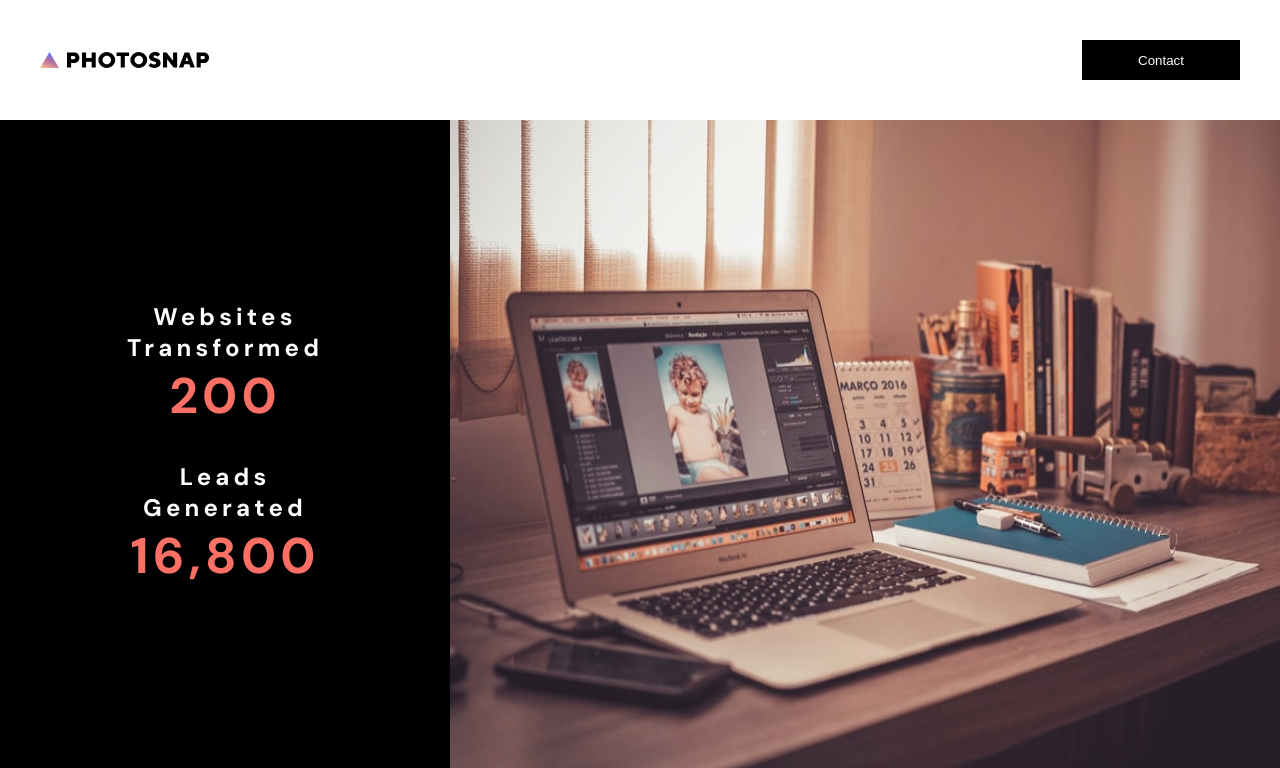
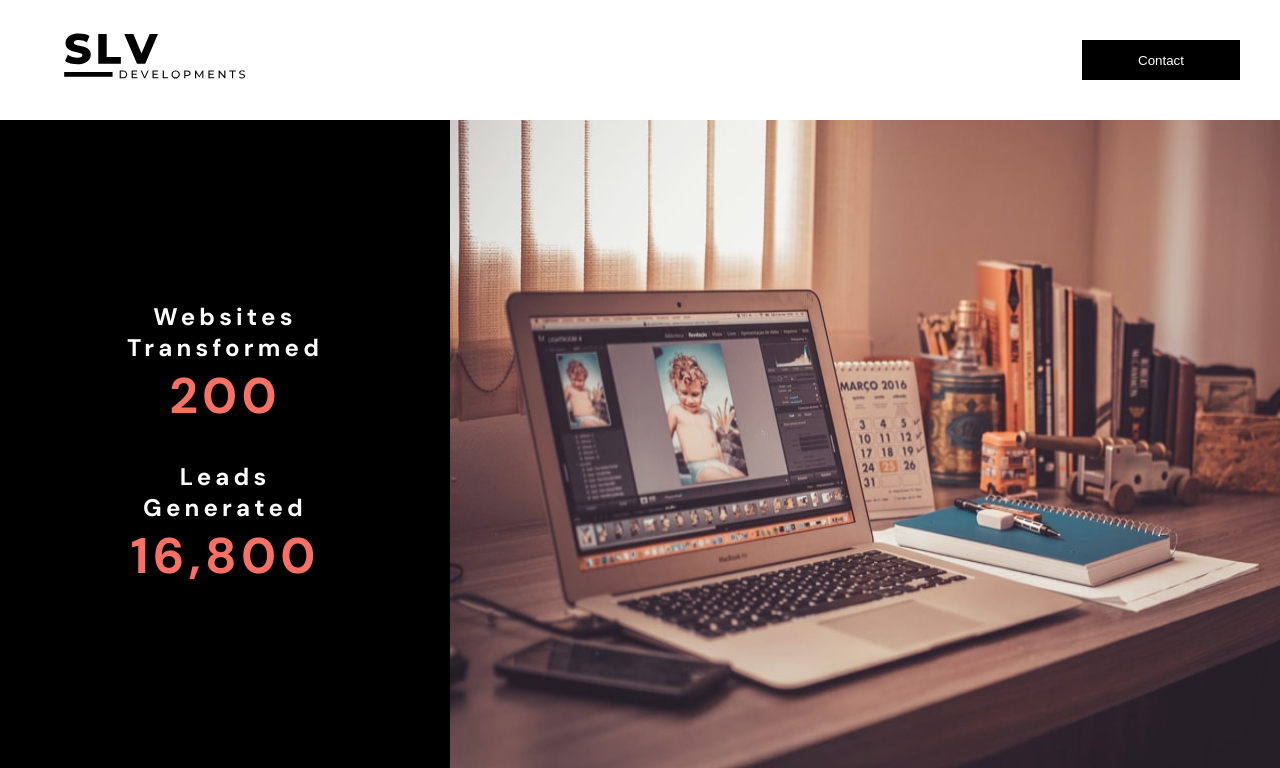
Before and after one commit to shaunvan119/slv-landing-page, a React (Create React App) app: page / in a window 1280 px wide. Shown: the top 768 px of the page. Built offline with nearby package versions, Linux system fonts and the light colour scheme.

Commit message:
log to header and css to footer

```diff
--- a/src/containers/Footer/Footer.js
+++ b/src/containers/Footer/Footer.js
@@ -3,7 +3,7 @@ import banner from "../../assets/home/desktop/footerbanner.png"
 import { AiFillFacebook} from 'react-icons/ai';
 import { AiFillLinkedin} from 'react-icons/ai';
 import { AiOutlineArrowRight} from 'react-icons/ai';
-
+import logowhite from "../../assets/home/desktop/SVLwhite.svg"
 
 
 
@@ -18,9 +18,8 @@ function Footer() {
             </div>
          <div className="Bottom-footer">
          <div className="logo-icons">
-            <p className="footer-logo">Logo</p>
-                <AiFillFacebook size={20}/>
-                <AiFillLinkedin size={20}/>
+                <AiFillFacebook size={62}/>
+                <AiFillLinkedin size={62}/>
             </div>
           <p className="sales-machine">I need a 24/7 sales machine</p>
 
--- a/src/containers/Footer/footer.css
+++ b/src/containers/Footer/footer.css
@@ -28,7 +28,7 @@
     display: flex;
     flex-direction: row;
     justify-content: space-between;
-    height: 200px;
+    height: 150px;
     width: 100%;
     background-color:#000000 ;
     margin-top: -21px;
--- a/src/containers/Header/Header.css
+++ b/src/containers/Header/Header.css
@@ -4,3 +4,9 @@
     justify-content: space-between;
     margin: 40px;
 }
+
+.logo {
+   height: 200px;
+   margin-top: -80px;
+   margin-bottom: -100px;
+}
--- a/src/containers/Header/Header.js
+++ b/src/containers/Header/Header.js
@@ -1,5 +1,5 @@
 import './Header.css'
-import logo from "../../assets/Group.svg"
+import logo from "../../assets/home/desktop/SVLblack.svg"
 
 function Header() {
 
```
Also changed, not shown: src/assets/home/desktop/SVLblack.svg (added), src/assets/home/desktop/SVLwhite.svg (added).
